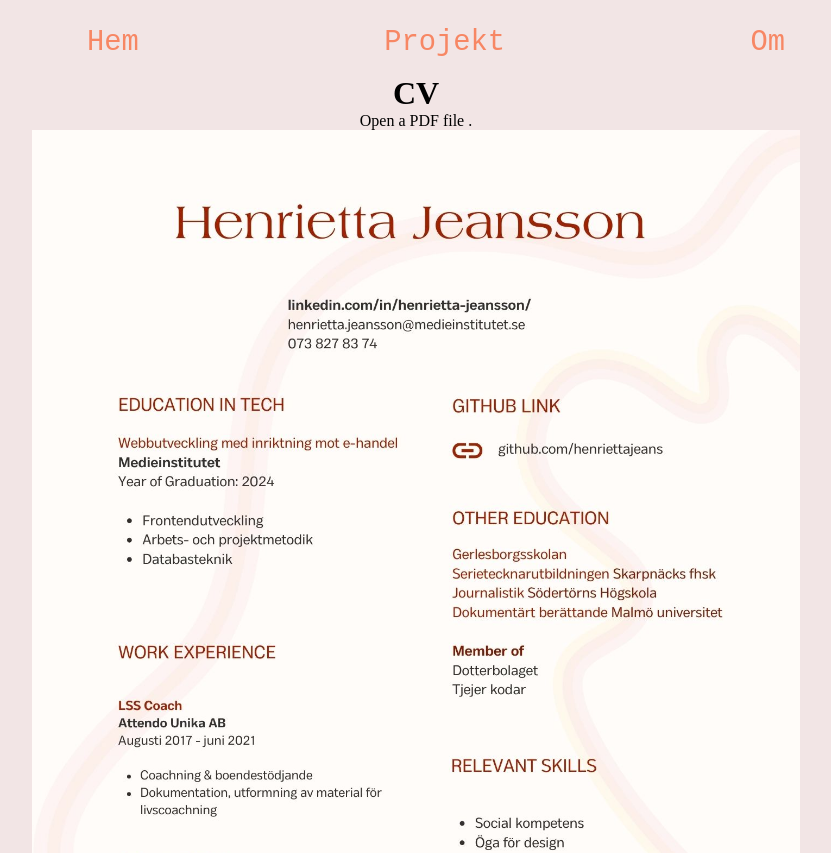
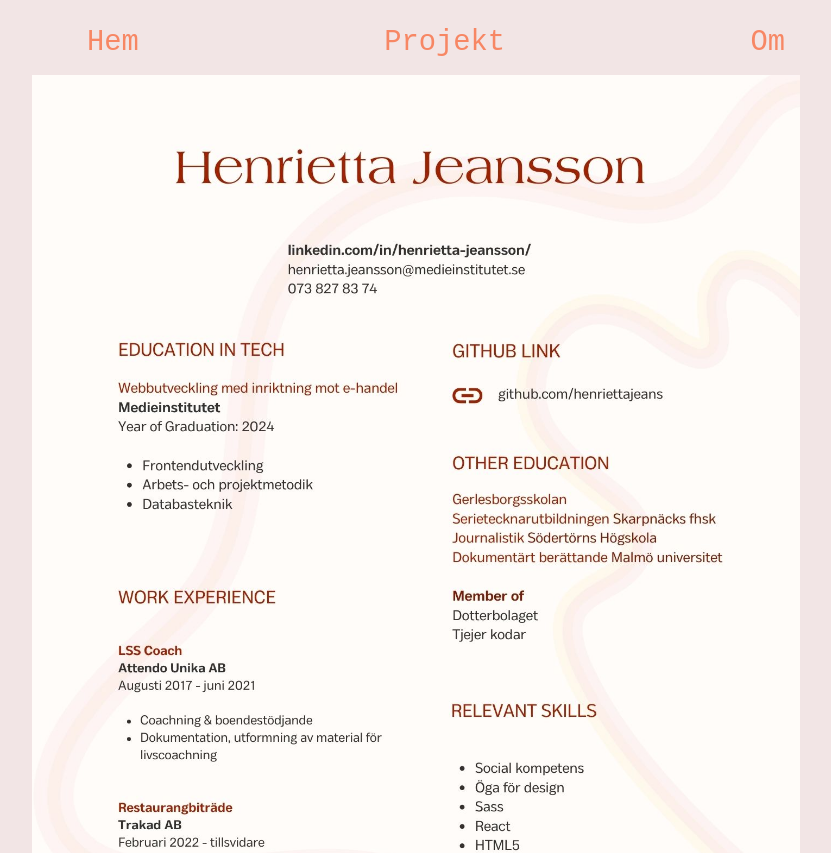
Before and after one commit to henriettajeans/portfolio, a React (Create React App) app: page /resume in a window 1280 px wide. Shown: the top 853 px of the page, without its empty margins (224-1055 px from the left). Built offline with nearby package versions, Linux system fonts and the light colour scheme; a web font is replaced by a local one.

Commit message:
small fixes

```diff
--- a/src/components/projects/projects.tsx
+++ b/src/components/projects/projects.tsx
@@ -35,7 +35,7 @@ export const Projects = () => {
                 <p><Link to={project.html_url} className="myProjects--container__components__link">{project.html_url}</Link></p>
                 <span className="myProjects--container__components__created">Skapades {project.created_at}</span>
                 <p className="myProjects--container__components__lang">{project.language}</p>
-                <Link to={`/project/${project.id}`} className="myProjects--container__components__btn">Mer information om projektet</Link>
+                <Link to={`/project/${project.id}`} className="myProjects--container__components__btn">Beskrivning projektet</Link>
             </div>
         )
     });
--- a/src/components/resume/resume.tsx
+++ b/src/components/resume/resume.tsx
@@ -4,8 +4,6 @@ import './resume.scss'
 export const Resume = () => {
     return (
         <div className='img-wrapper'>
-            <h1 className='img-wrapper__title'>CV</h1>
-            <p className='img-wrapper__desc'>Open a PDF file .</p>
             <img className='img-wrapper__src' src={require("../.././assets/henriettajeansson.jpg")} alt="Henrietta Jeansson skriftligt cv" />
         </div>
     )
```
